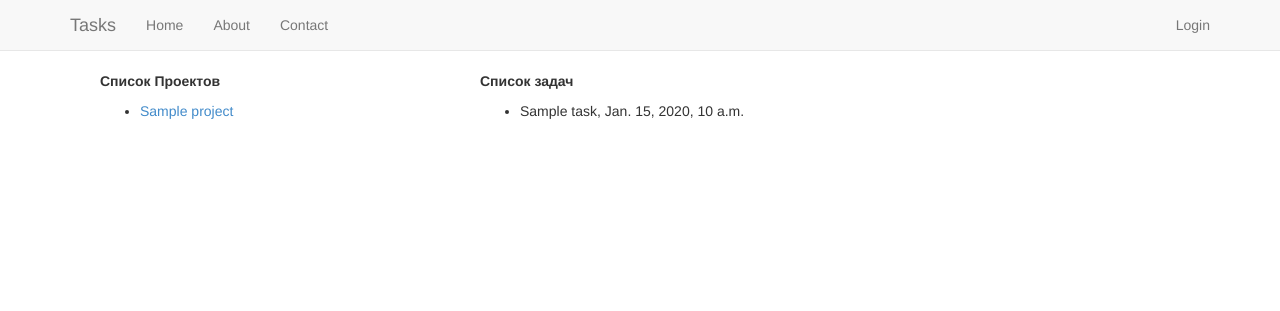
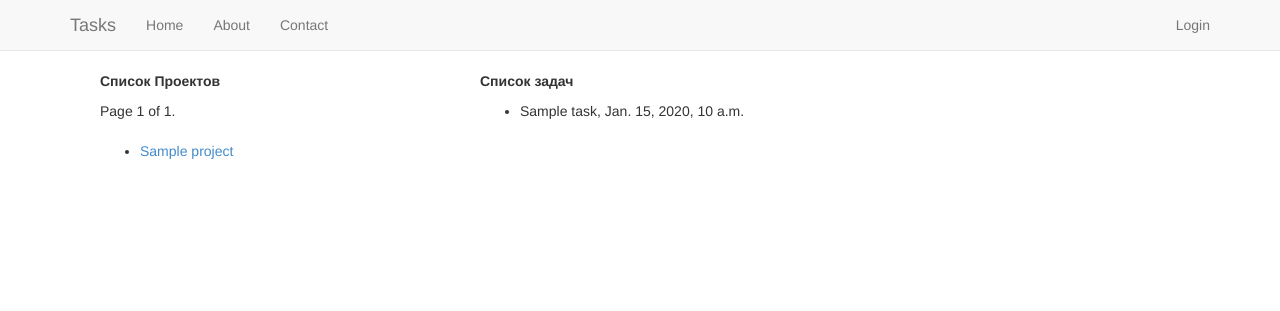
Before and after one commit to Effessio/task_mngr, a Django app: page / in a window 1280 px wide. Shown: the top 311 px of the page. Run offline with Django 3.2, Linux system fonts and the light colour scheme; a user stored in the database is signed in; tables that the repository leaves empty hold one stand-in row (values such as "Sample post"); some libraries are stand-ins or nearby versions.

Commit message:
added pagination at main page

```diff
--- a/projects/templates/projects/index.html
+++ b/projects/templates/projects/index.html
@@ -1,14 +1,25 @@
 {% extends "base.html" %}
 
 {% block content %}
+
+
     <div class="container">
         <div class="col-xs-4">
-            <p><strong>Список Проектов</strong></p>
-            <ul>
-            {% for project in projects%}
-                <li><a href="{% url 'project_page' project.id %}">{{project.title}}</a></li>
-            {% endfor%}
-            </ul>
+
+                    <p><strong>Список Проектов</strong></p>
+                    {% if projects.has_previous %}
+                        <a href="?page={{ projects.previous_page_number }}">previous</a>
+                    {% endif %}
+                        Page {{ projects.number }} of {{ projects.paginator.num_pages }}.
+
+                    {% if projects.has_next %}
+                        <a href="?page={{ projects.next_page_number }}">next</a>
+                    {% endif %}
+                <ul style="margin-top:20px">
+                {% for project in projects %}
+                    <li><a href="{% url 'project_page' project.id %}">{{project.title}}</a></li>
+                {% endfor %}
+                </ul>
         </div>
         <div class="col-xs-4">
             <p><strong>Список задач</strong></p>
--- a/projects/views.py
+++ b/projects/views.py
@@ -1,14 +1,24 @@
 from django.shortcuts import render, get_object_or_404
 from django.contrib.auth.decorators import login_required
+from django.core.paginator import Paginator, EmptyPage, PageNotAnInteger
+
 from .models import Project, Task, User, Comment
 
 
 @login_required()
 def index(request):
     user = request.user
-    result_projects = Project.objects.filter(projectmembership__member_id=user.id).order_by('title')[:10]
+    projects = Project.objects.filter(projectmembership__member_id=user.id).order_by('title')
+    paginator = Paginator(projects, 5)
+    page = request.GET.get('page')
+    try:
+        projects = paginator.page(page)
+    except PageNotAnInteger:
+        projects = paginator.page(1)
+    except EmptyPage:
+        projects = paginator.page(paginator.num_pages)
     result_task_list = Task.objects.filter(assigned_id=user.id).order_by('due_date')[:5]
-    return render(request, 'projects/index.html', {'projects': result_projects, 'tasks':result_task_list})
+    return render(request, 'projects/index.html', {'projects': projects, 'tasks': result_task_list})
 
 
 @login_required()
```
